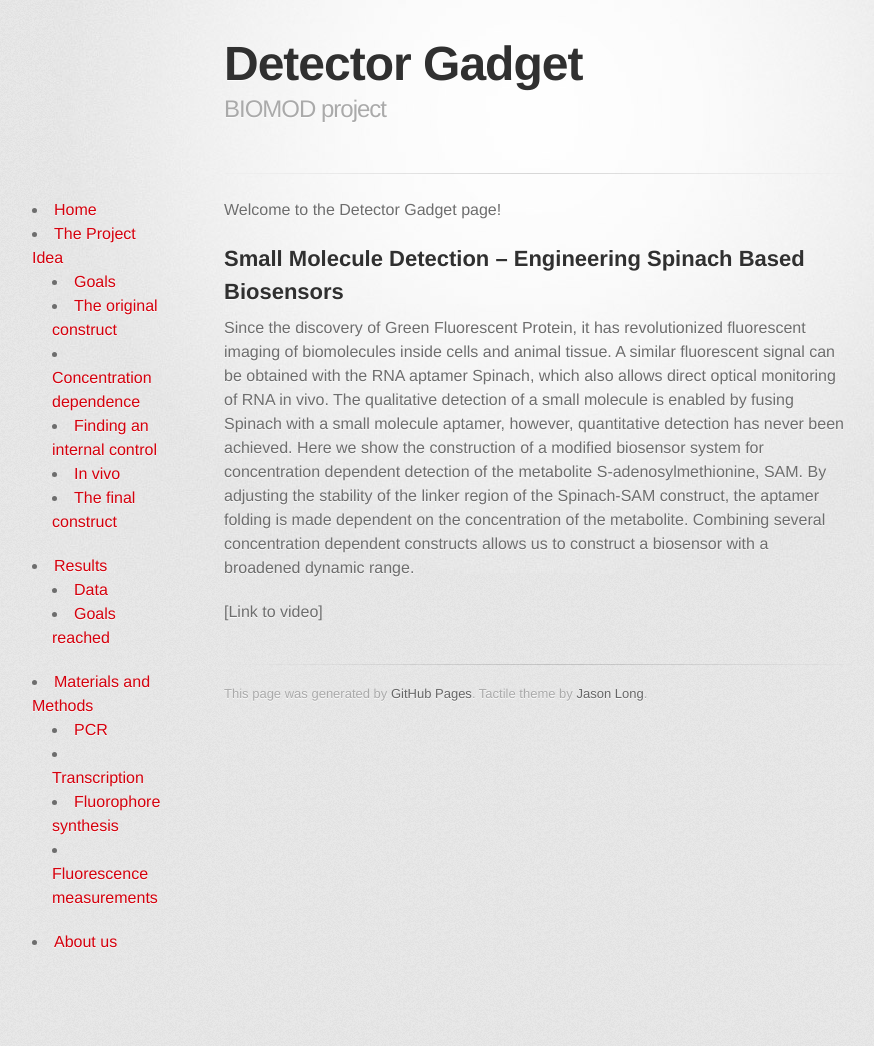
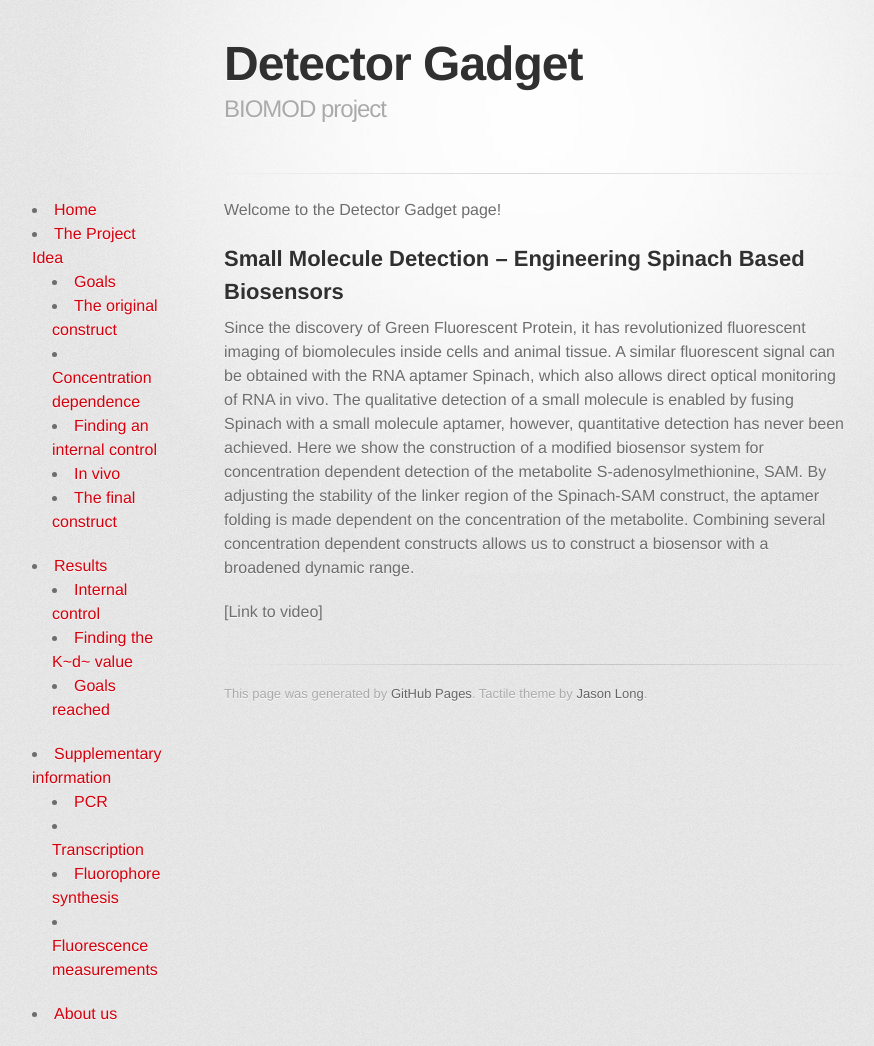
Before and after one commit to detectorgadget/detectorgadget.github.io, a Jekyll site: the page built from index.md, in a window 1280 px wide. Shown: the whole page, without its empty margins (106-980 px from the left). Built offline with Jekyll 4.4.1, drawn with Linux system fonts in a browser that asks for light colours; some web fonts are replaced; before the commit the page ends 974 px from its top, so only the background shows below that.

Commit message:
change menu

```diff
--- a/_includes/menu.md
+++ b/_includes/menu.md
@@ -7,9 +7,10 @@
   * [In vivo](invivo.html)
   * [The final construct](thefinalconstruct.html)
 * [Results](results.html)
-  * [Data](data.html)
+  * [Internal control](orthogonaldata.html)
+  * [Finding the K~d~ value](kddata.html)
   * [Goals reached](reachedgoals.html)
-* [Materials and Methods](materialsmethods.html)
+* [Supplementary information](supplementary.html)
   * [PCR](PCR.html)
   * [Transcription](transcription.html)
   * [Fluorophore synthesis](fluosynthesis.html)
```
